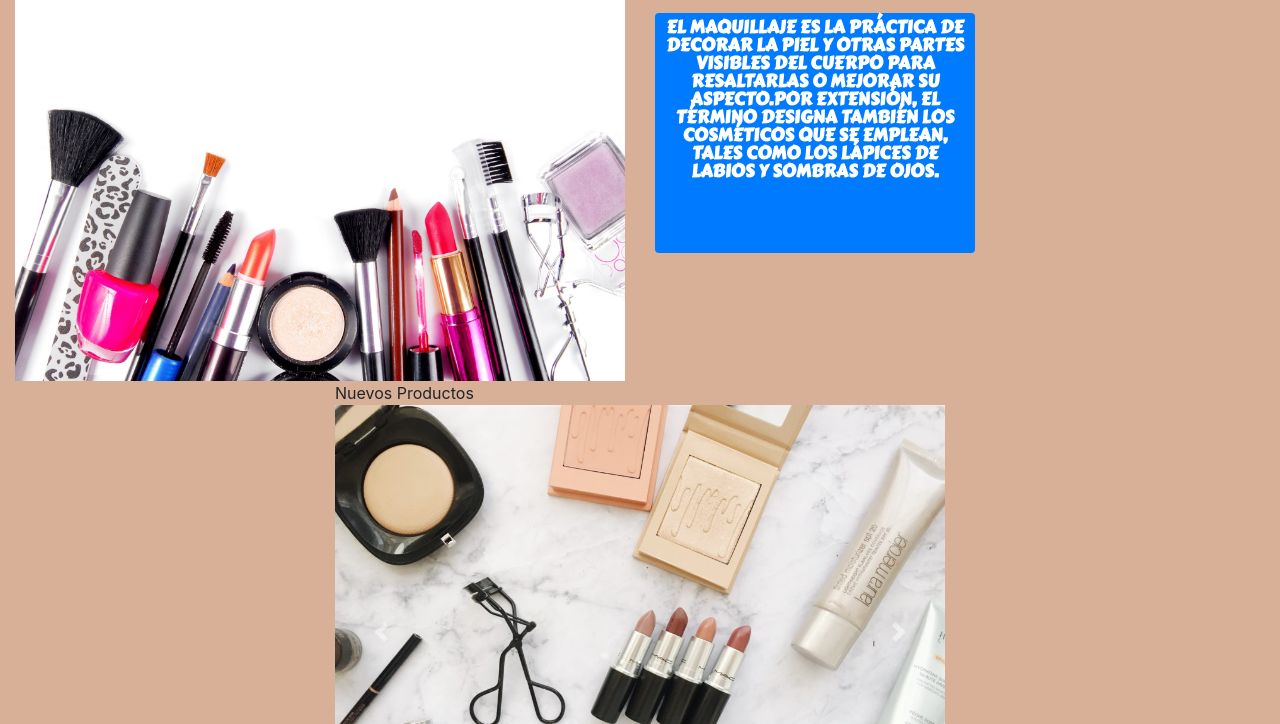
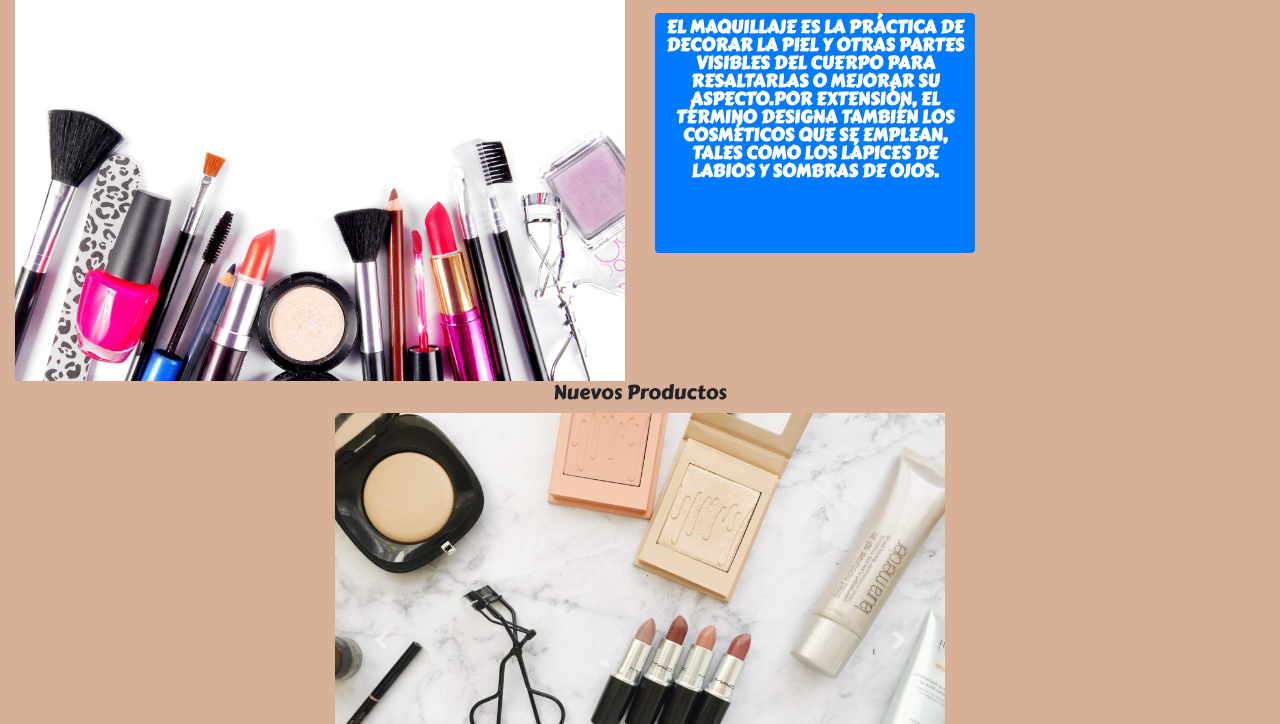
Before and after one commit to Eduardo-Vilela/Thiale-vilela, a website: page Index.html in a window 1280 px wide. Shown: the part 199-923 px from the top of the page. Drawn offline with nearby package versions, Linux system fonts and the light colour scheme.

Commit message:
corrigiendo detalles de diseño

```diff
--- a/Index.html
+++ b/Index.html
@@ -99,7 +99,7 @@
      <div class="container-fluid">
        <div class="row" style="justify-content: center;">
          <div class="col-lg-6 col-xs-6">
-           <h5">Nuevos Productos</h5>
+           <h5>Nuevos Productos</h5>
           <div id="carouselExampleCaptions" class="carousel slide" data-ride="carousel">
             <ol class="carousel-indicators">
               <li data-target="#carouselExampleCaptions" data-slide-to="0" class="active"></li>
--- a/scss/_generales.scss
+++ b/scss/_generales.scss
@@ -21,8 +21,6 @@ $redes: (
     background-color: $color;
 }
 }
-.stkyNav {
-  position: sticky;
-  top: 0;
-  z-index: 9999;
+h5 {
+  text-align: center;
 }
```
